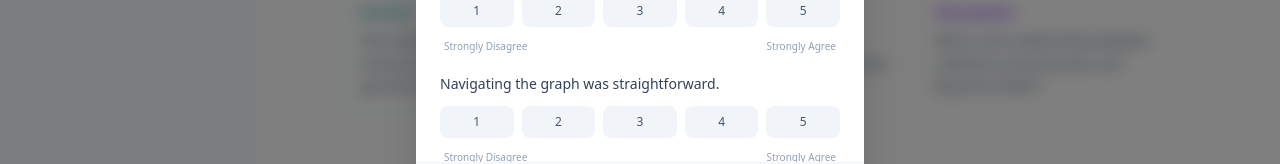
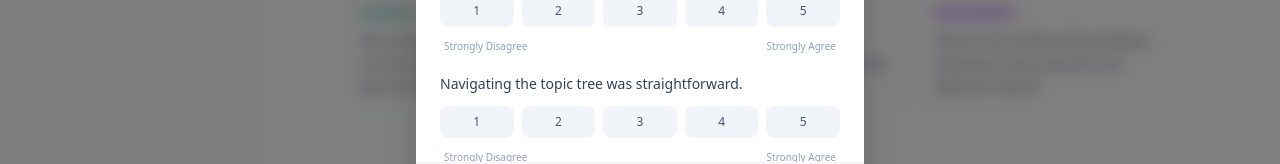
Before and after one commit to Vdarak/trevi, a Next.js app: page / in a window 1280 px wide. Both pictures are taken after a click on the button "Give Feedback". Shown: the part 509-673 px from the top of the page. Built offline with nearby package versions, Linux system fonts and the light colour scheme; no server answers.

Commit message:
fix; updated feedback questions

```diff
--- a/components/feedback/feedback-modal.tsx
+++ b/components/feedback/feedback-modal.tsx
@@ -195,7 +195,7 @@ export function FeedbackModal({ isOpen, onClose }: FeedbackModalProps) {
             {/* All Likert Scales */}
             {renderLikertScale('overallUsability', 'The application was easy to use overall.')}
             {renderLikertScale('controlsClarity', 'The controls were intuitive.')}
-            {renderLikertScale('navigationEase', 'Navigating the graph was straightforward.')}
+            {renderLikertScale('navigationEase', 'Navigating the topic tree was straightforward.')}
             {renderLikertScale('visualClarity', 'The visual design helped me focus.')}
             {renderLikertScale('learningEffectiveness', 'This tool helps me learn effectively.')}
             {renderLikertScale('gistContentUseful', 'Was trevi gist content useful?')}
```
